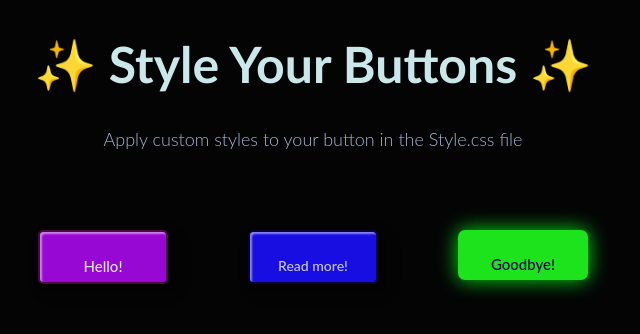
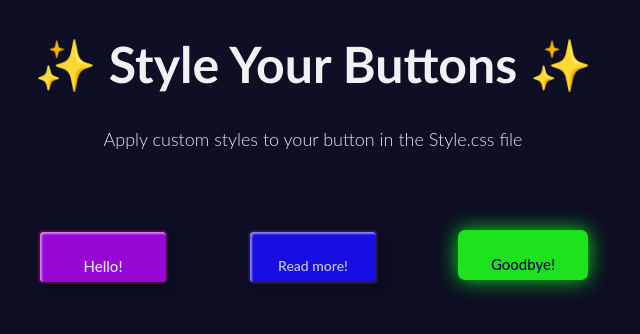
Before and after one commit to MinnieNcapai/Module_5R_CS20240192_-wfc2407_A_Minenhle-Ncapai_SDF05_R, a plain HTML site: page Module_5R_StudentNo_Classcode_Group_Name-Surname_SDF05R-main/Module_5R_StudentNo_Classcode_Group_Name-Surname_SDF05R-main/index.html in a window 1280 px wide. Shown: the whole page, without its empty margins (327-967 px from the left). Drawn offline with Linux system fonts and the light colour scheme.

Commit message:
Changed the colour of btn-1 and btn-2 to improve the quality

```diff
--- a/Module_5R_StudentNo_Classcode_Group_Name-Surname_SDF05R-main/Module_5R_StudentNo_Classcode_Group_Name-Surname_SDF05R-main/style.css
+++ b/Module_5R_StudentNo_Classcode_Group_Name-Surname_SDF05R-main/Module_5R_StudentNo_Classcode_Group_Name-Surname_SDF05R-main/style.css
@@ -1,5 +1,5 @@
 body {
-    background: rgb(4, 4, 5);
+    background: rgb(14, 14, 36);
 }
 
 a {
@@ -17,7 +17,7 @@ a {
 h1 {
     position: relative;
     text-align: center;
-    color: #cae8e9;
+    color: #ecf3f3;
     font-size: 50px;
     font-family: "Calibri", sans-serif;
 }
@@ -27,7 +27,7 @@ p {
     font-weight: 300;
     text-align: center;
     font-size: 18px;
-    color: #a6b5d6;
+    color: #e5eeef;
     margin-bottom: 40px;
 }
 
@@ -80,8 +80,8 @@ p {
 }
 
 .btn-1:hover {
-    background-color: #db3434;
-    border: #440202;
+   /*background-color: #db3434;
+   border: #440202; */
     border-radius: 50%;
     padding: 25px 35px;
     font-size: 16px;
@@ -100,13 +100,13 @@ p {
     font-size: 14px;
     perspective: 2000px;
     transform-style: preserve-3d;
-    border: solid 2px rgb(12, 3, 53);
+    border: solid 2px rgb(33, 25, 68);
     transition: border-color 0.5s; /* add transition effect to border color */
   }
 
   .btn-2:hover {
-    background-color: #610543;
-    border:solid 2px #a6b5d6;
+    background-color: #2161c7;
+    border:solid 2px #5572b0;
     transform: rotateY(50deg)
   }
 
```
